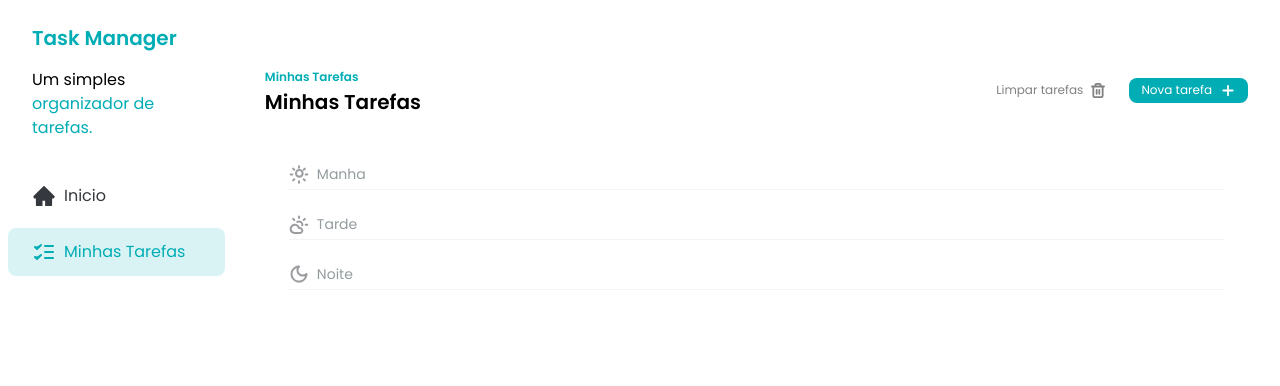
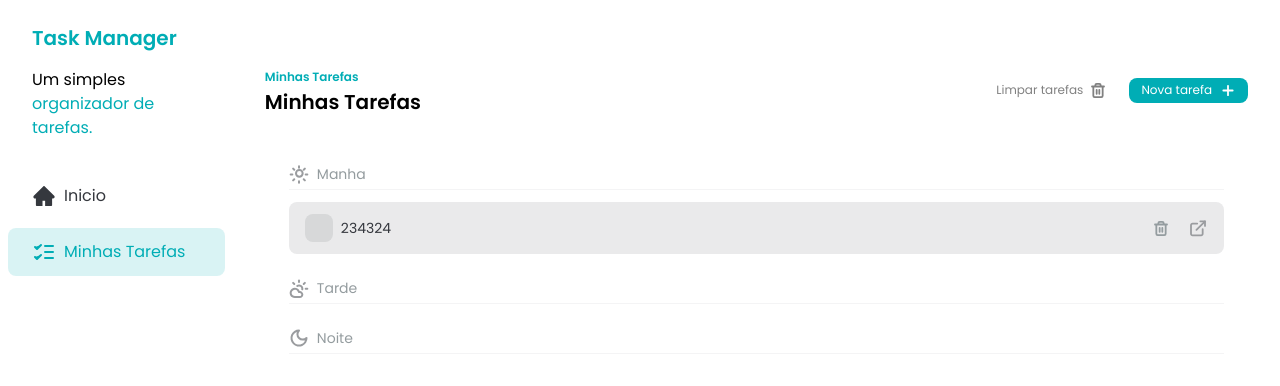
Before and after one commit to duduzinmuller/task-manager, a React (Vite) app: page / in a window 1280 px wide. Shown: the top 386 px of the page. Built offline with nearby package versions, Linux system fonts and the light colour scheme; data requests are answered from the project's data file.

Commit message:
feat: add react router dom and initial TaskDetailsPage

```diff
--- a/db.json
+++ b/db.json
@@ -92,6 +92,13 @@
     },
     {
       "id": "91e0"
+    },
+    {
+      "id": "24e26306-94b1-41d8-b403-4dfd001bbf58",
+      "title": "234324",
+      "time": "morning",
+      "description": "234234234",
+      "status": "not_started"
     }
   ]
 }
--- a/package.json
+++ b/package.json
@@ -15,6 +15,7 @@
     "prop-types": "^15.8.1",
     "react": "^19.0.0",
     "react-dom": "^19.0.0",
+    "react-router-dom": "^6.25.1",
     "react-transition-group": "^4.4.5",
     "sonner": "^1.5.0",
     "tailwind-variants": "^0.2.1",
--- a/src/components/TaskItem.jsx
+++ b/src/components/TaskItem.jsx
@@ -1,5 +1,6 @@
 import PropTypes from "prop-types"
 import { useState } from "react"
+import { Link } from "react-router-dom"
 import { toast } from "sonner"
 
 import { CheckIcon, DetailsIcon, LoaderIcon, TrashIcon } from "../assets/icons"
@@ -72,9 +73,9 @@
           )}
         </Button>
 
-        <a href="#" className="transition hover:opacity-75">
+        <Link to={`task/${task.id}`}>
           <DetailsIcon />
-        </a>
+        </Link>
       </div>
     </div>
   )
--- a/src/main.jsx
+++ b/src/main.jsx
@@ -2,11 +2,24 @@
 
 import { StrictMode } from "react"
 import { createRoot } from "react-dom/client"
+import { createBrowserRouter, RouterProvider } from "react-router-dom"
 
 import App from "./App.jsx"
+import TaskDetailsPage from "./pages/task-details.jsx"
+
+const router = createBrowserRouter([
+  {
+    path: "/",
+    element: <App />,
+  },
+  {
+    path: "/task/:taskId",
+    element: <TaskDetailsPage />,
+  },
+])
 
 createRoot(document.getElementById("root")).render(
   <StrictMode>
-    <App />
+    <RouterProvider router={router} />
   </StrictMode>
 )
--- /dev/null
+++ b/src/pages/task-details.jsx
@@ -0,0 +1,28 @@
+import { useEffect, useState } from "react"
+import { useParams } from "react-router-dom"
+
+const TaskDetailsPage = () => {
+  const [task, setTask] = useState([])
+  const { taskId } = useParams()
+
+  useEffect(() => {
+    const fetchTask = async () => {
+      const response = await fetch(`http://localhost:3000/tasks/${taskId}`, {
+        method: "GET",
+      })
+      const data = await response.json()
+      setTask(data)
+    }
+
+    fetchTask()
+  }, [taskId])
+
+  return (
+    <div>
+      <h1>{task?.title}</h1>
+      <p>{task?.description}</p>
+    </div>
+  )
+}
+
+export default TaskDetailsPage
```
Also changed, not shown: 1 other file (tests, documents, lock files or other folders).
